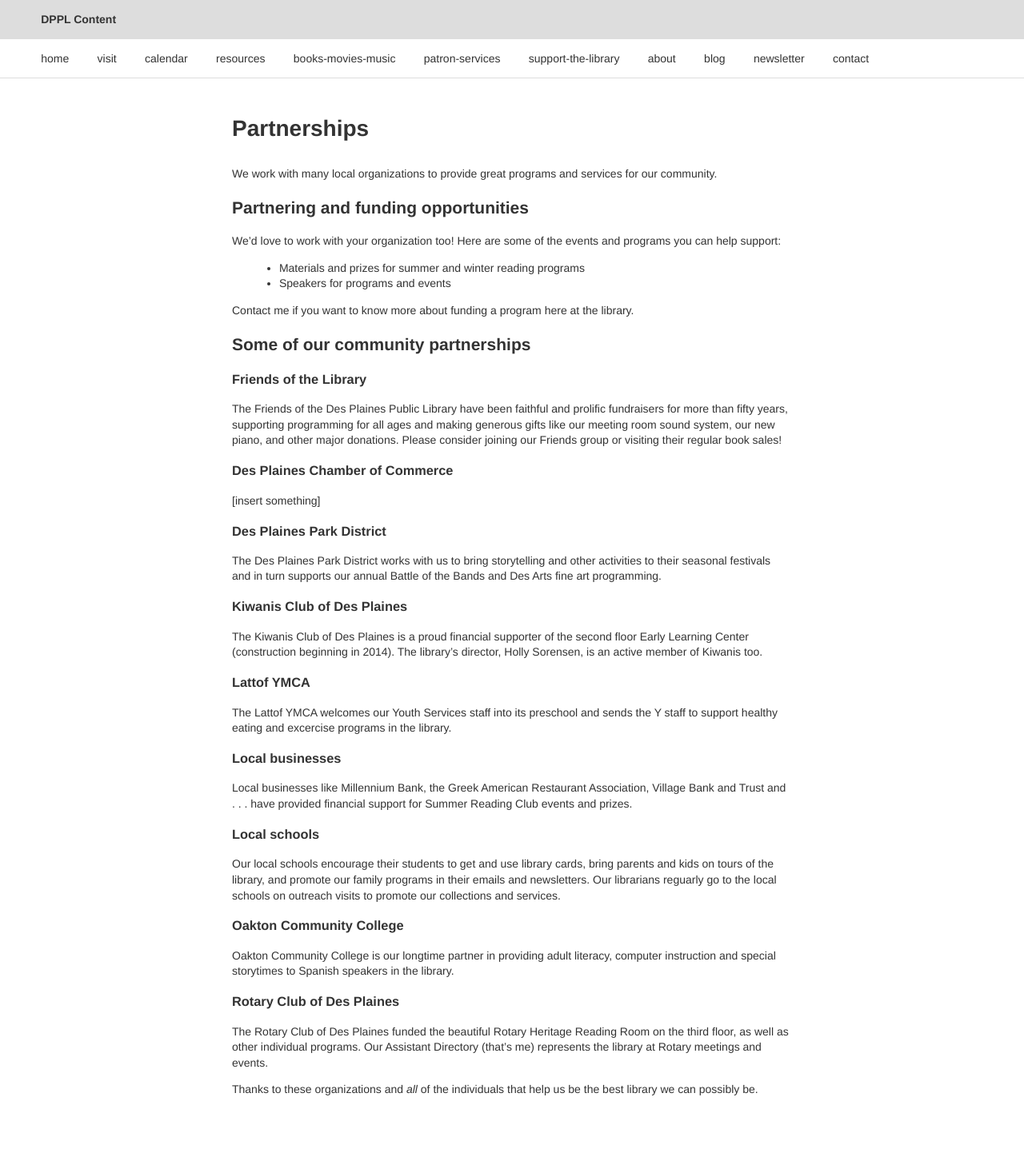
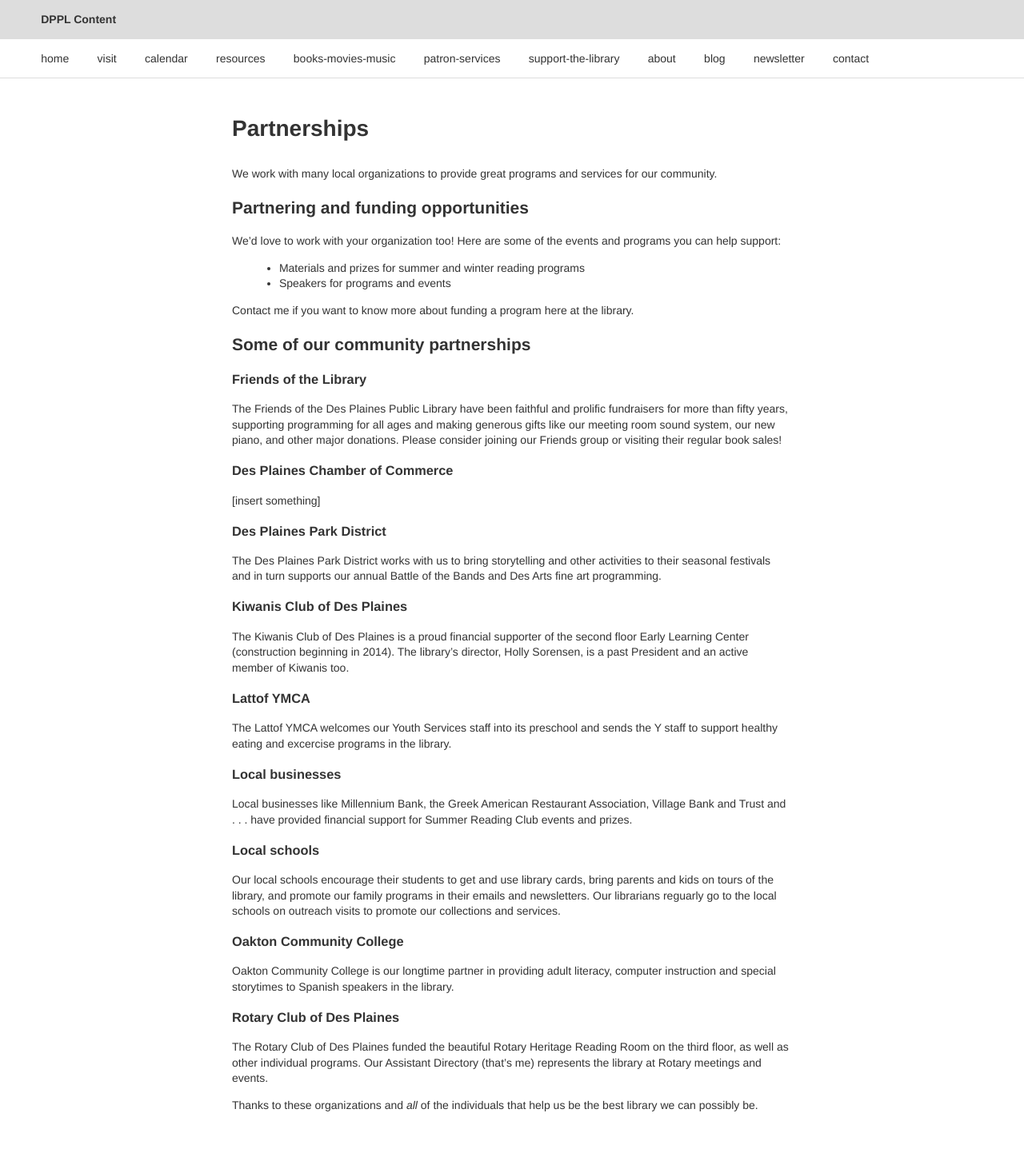
Before and after one commit to dpplweb/dppl-content, a Jekyll site: the page built from _posts/roberta/0706-01-01-partnerships.md, in a window 1280 px wide. Shown: the whole page at 80% size. Built offline with Jekyll 4.4.1, drawn with Linux system fonts in a browser that asks for light colours; Markdown is read by kramdown in place of the engine named in the settings.

Commit message:
Updated 0706-01-01-partnerships.md

```diff
--- a/_posts/roberta/0706-01-01-partnerships.md
+++ b/_posts/roberta/0706-01-01-partnerships.md
@@ -38,7 +38,7 @@ The Friends of the Des Plaines Public Library have been faithful and prolific fu
 The Des Plaines Park District works with us to bring storytelling and other activities to their seasonal festivals and in turn supports our annual Battle of the Bands and Des Arts fine art programming.
 
 ### Kiwanis Club of Des Plaines
-The Kiwanis Club of Des Plaines is a proud financial supporter of the second floor Early Learning Center (construction beginning in 2014). The library's director, Holly Sorensen, is an active member of Kiwanis too.
+The Kiwanis Club of Des Plaines is a proud financial supporter of the second floor Early Learning Center (construction beginning in 2014). The library's director, Holly Sorensen, is a past President and an active member of Kiwanis too.
 
 ### Lattof YMCA
 
```
